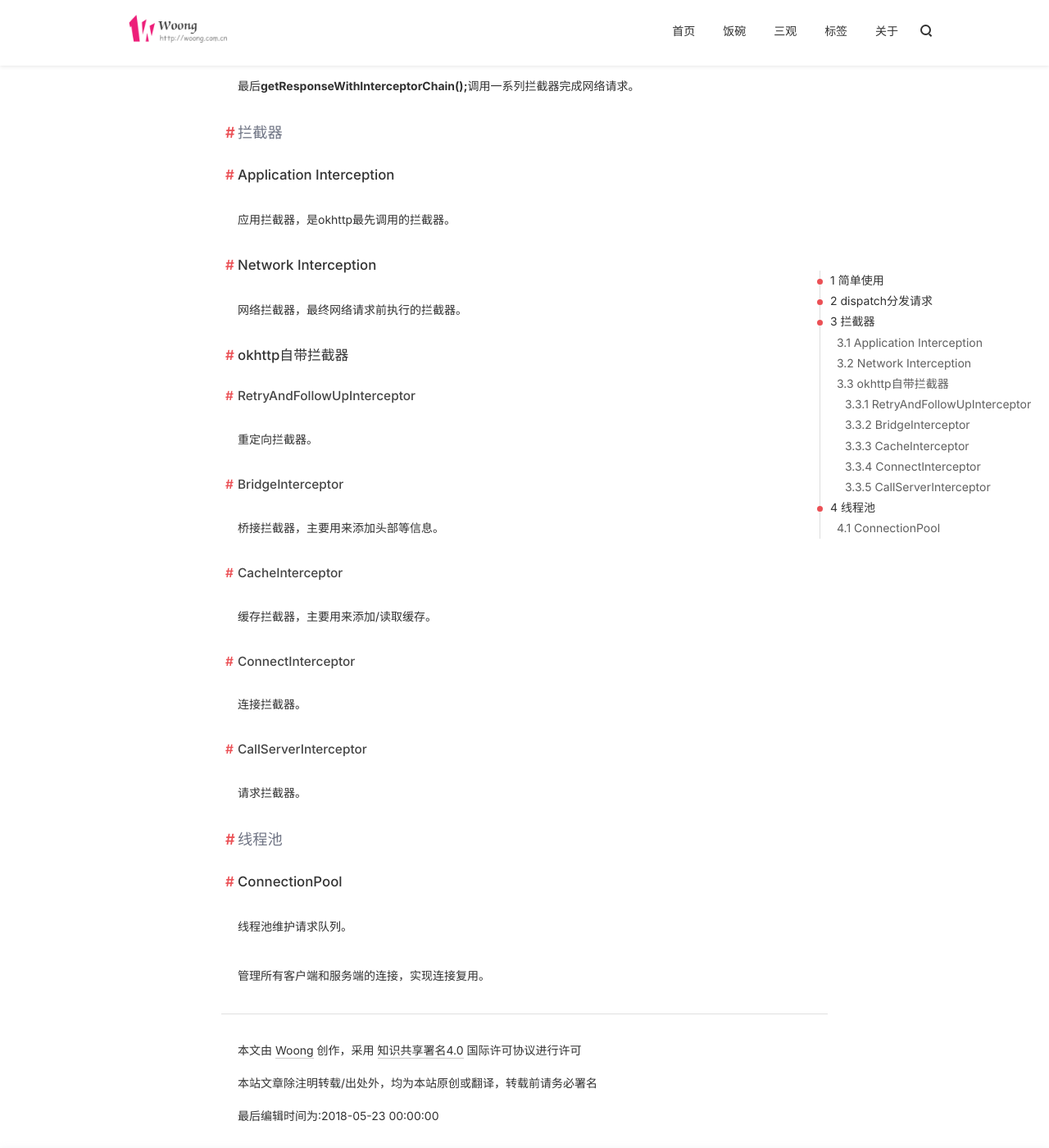
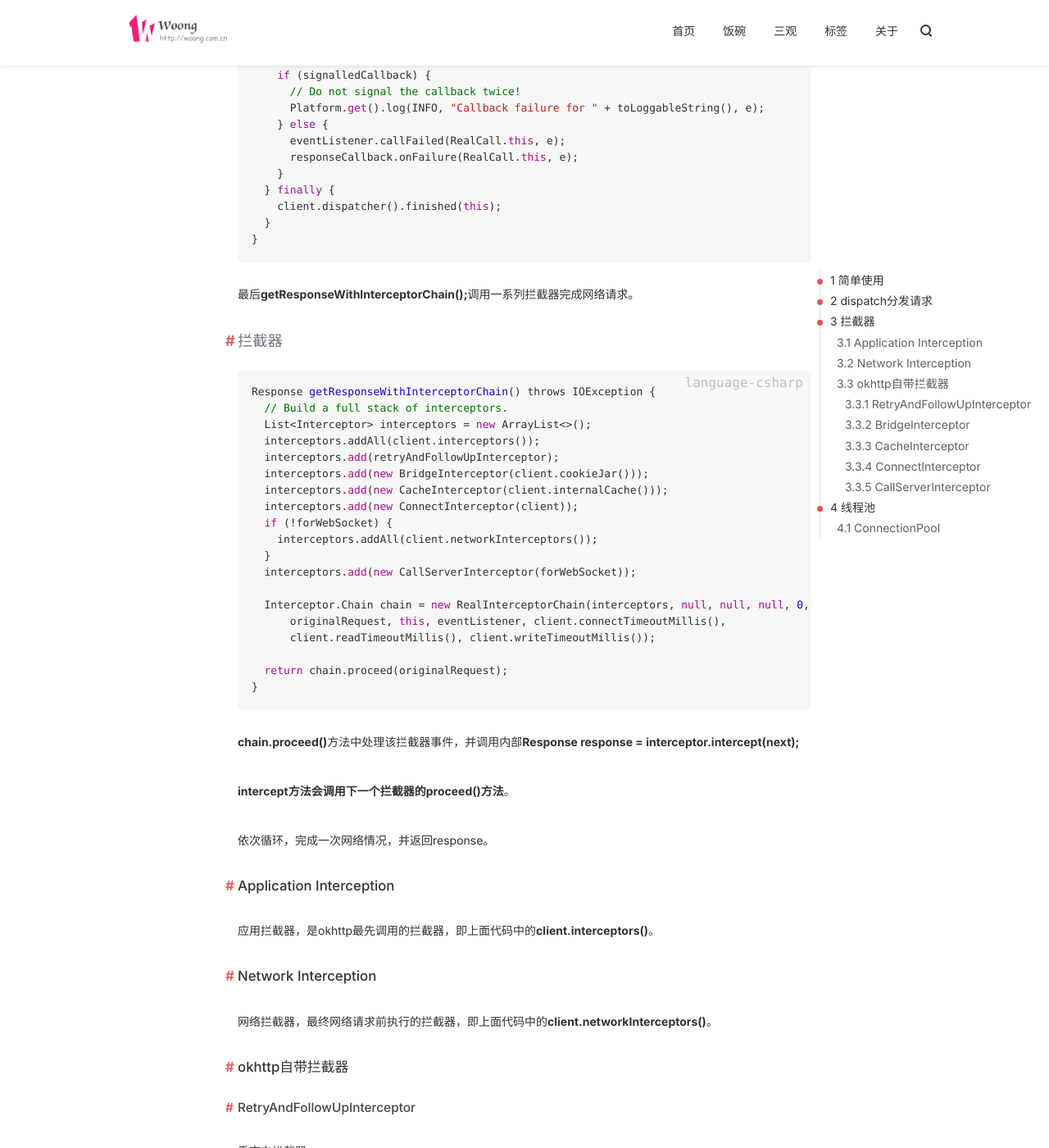
Before and after one commit to j1406493495/j1406493495.github.io, a Jekyll site: the page built from _posts/android/2018-05-23-okhttp核心流程分析.md, in a window 1280 px wide and 1400 px high, scrolled down 1701 px. Shown: the whole window at 82% size. Built offline with Jekyll 4.4.1, drawn with Linux system fonts in a browser that asks for light colours; nearby versions of some CDN libraries; comment, search, counter and statistics services are not loaded; some of the changed text lies outside the part shown.

Commit message:
[Bug XXXX] okhttp article Cause: None Solution: None Fixed Version: None Branch: None

````diff
--- a/_posts/android/2018-05-23-okhttp核心流程分析.md
+++ b/_posts/android/2018-05-23-okhttp核心流程分析.md
@@ -31,7 +31,17 @@ call.enqueue(new Callback() {
 });
 ```
 
+**call.enqueue方法**会调用dispatch的enqueue方法。
 
+```
+synchronized void enqueue(AsyncCall call) {
+  if (runningAsyncCalls.size() < maxRequests && runningCallsForHost(call) < maxRequestsPerHost) {
+    runningAsyncCalls.add(call);
+    executorService().execute(call);
+  } else {
+    readyAsyncCalls.add(call);
+  }
+```
 
 ## dispatch分发请求
 
@@ -87,13 +97,41 @@ dispatch主要维护以上几个队列，将每个请求添加到队列/从队
 
 ## 拦截器
 
+```
+Response getResponseWithInterceptorChain() throws IOException {
+  // Build a full stack of interceptors.
+  List<Interceptor> interceptors = new ArrayList<>();
+  interceptors.addAll(client.interceptors());
+  interceptors.add(retryAndFollowUpInterceptor);
+  interceptors.add(new BridgeInterceptor(client.cookieJar()));
+  interceptors.add(new CacheInterceptor(client.internalCache()));
+  interceptors.add(new ConnectInterceptor(client));
+  if (!forWebSocket) {
+    interceptors.addAll(client.networkInterceptors());
+  }
+  interceptors.add(new CallServerInterceptor(forWebSocket));
+
+  Interceptor.Chain chain = new RealInterceptorChain(interceptors, null, null, null, 0,
+      originalRequest, this, eventListener, client.connectTimeoutMillis(),
+      client.readTimeoutMillis(), client.writeTimeoutMillis());
+
+  return chain.proceed(originalRequest);
+}
+```
+
+**chain.proceed()**方法中处理该拦截器事件，并调用内部**Response response = interceptor.intercept(next);**
+
+**intercept方法会调用下一个拦截器的proceed()方法**。
+
+依次循环，完成一次网络情况，并返回response。
+
 ### Application Interception
 
-应用拦截器，是okhttp最先调用的拦截器。
+应用拦截器，是okhttp最先调用的拦截器，即上面代码中的**client.interceptors()**。
 
 ### Network Interception
 
-网络拦截器，最终网络请求前执行的拦截器。
+网络拦截器，最终网络请求前执行的拦截器，即上面代码中的**client.networkInterceptors()**。
 
 ### okhttp自带拦截器
 
````
